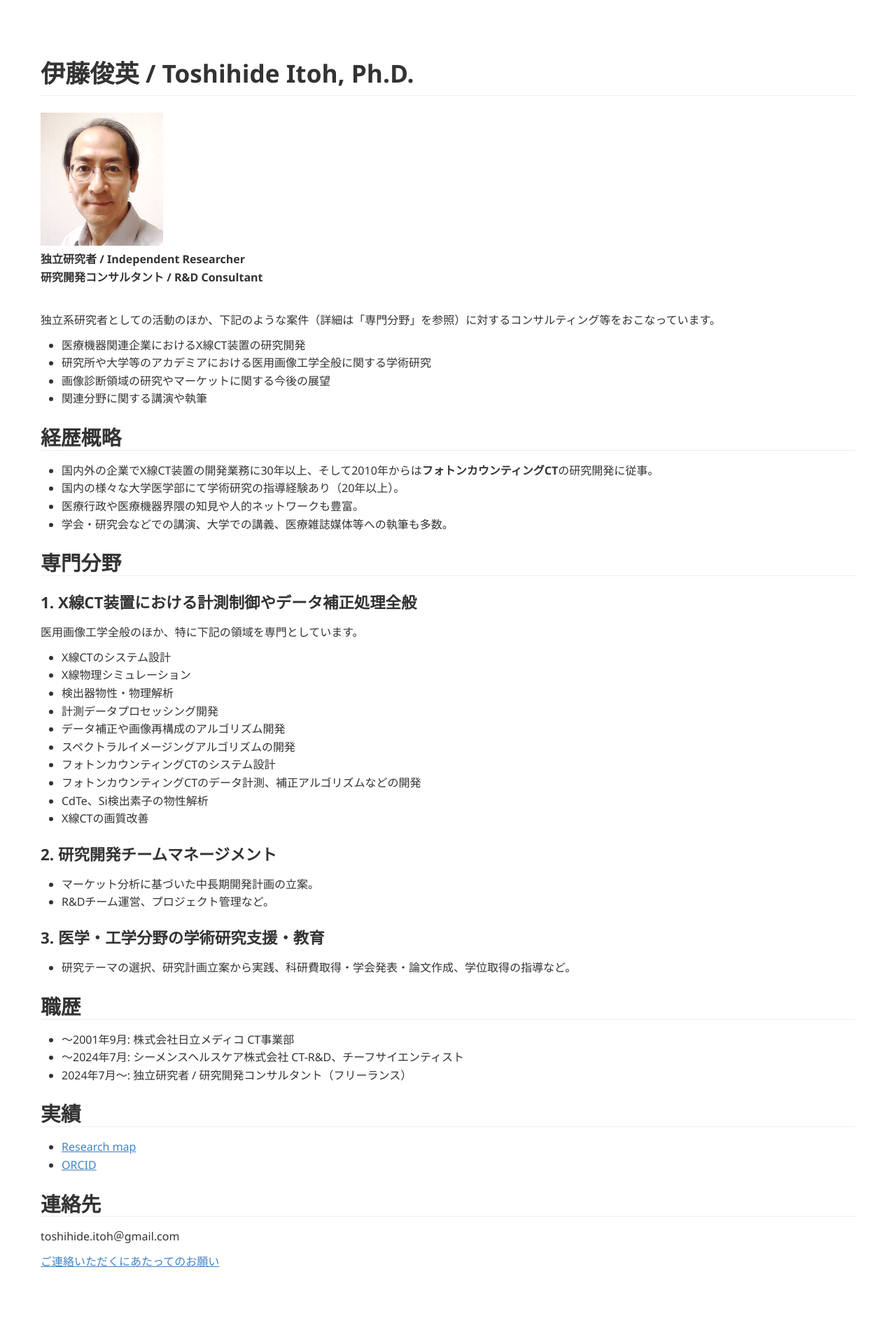
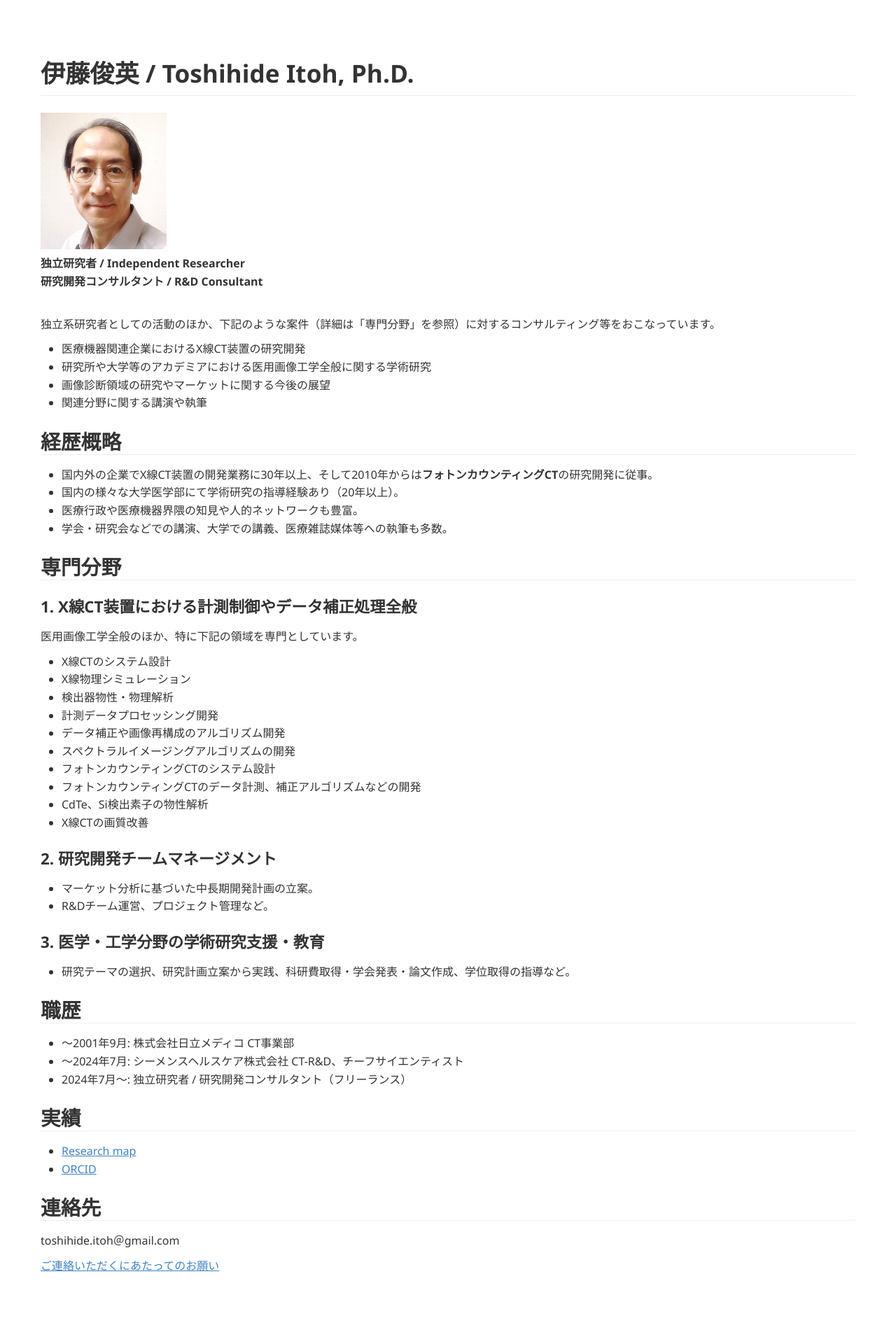
Before and after one commit to tnitoh/tnitoh.github.io, a Jekyll site: the page built from index.md, in a window 1280 px wide. Shown: the whole page at 70% size. Built offline with Jekyll 4.4.1, drawn with Linux system fonts in a browser that asks for light colours; Markdown is read by kramdown in place of the engine named in the settings.

Commit message:
Update index.md

```diff
--- a/index.md
+++ b/index.md
@@ -5,7 +5,7 @@ title: Website of Toshihide Itoh
 
 # 伊藤俊英 / Toshihide Itoh, Ph.D.
 
-<img src='toshi_itoh.png' width='15%'> <br>
+<img src='toshi_itoh.png' width='180px'> <br>
 **独立研究者 / Independent Researcher** <br>
 **研究開発コンサルタント / R&D Consultant** <br>
 <br>
```
